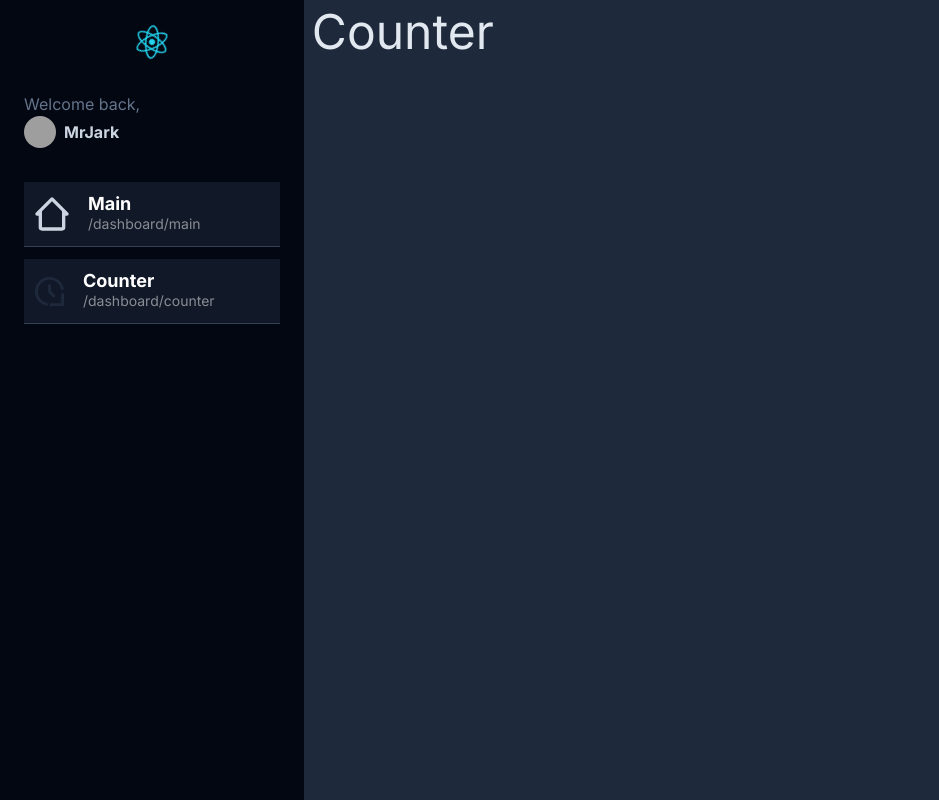
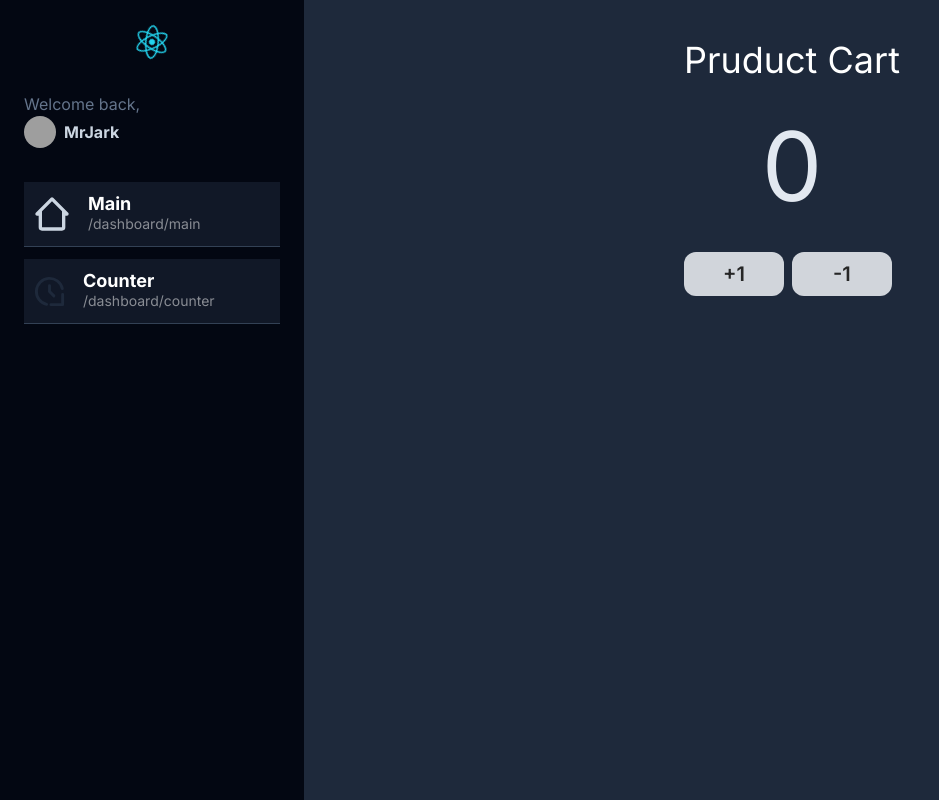
Before and after one commit to MrJark/nextjs-handOn, a Next.js app in the folder devtalles_/02-dashboard/: page /dashboard/counter in a window 1280 px wide. Shown: the whole page, without its empty margins (0-939 px from the left). Built offline with nearby package versions, Linux system fonts and the light colour scheme; grey boxes are pictures that could not be loaded.

Commit message:
use client and metadata explanation on readme

```diff
--- a/devtalles_/02-dashboard/app/dashboard/counter/page.tsx
+++ b/devtalles_/02-dashboard/app/dashboard/counter/page.tsx
@@ -1,10 +1,43 @@
+import { CartCounter } from "@/app/shopping-cart/components";
+import { Metadata } from "next";
+// import { useState } from "react"
 
 
+//! la metadata SOLO puede estar en la parte del servidor por tanto, es más importate aun tener dividido los componentes en la parte del servidor y del cliente
+export const metadata:Metadata = {
+ title: 'Counter Page',
+ description: 'A simple counter',
+ authors: [
+  {name: 'mrjark', url:'https://linkedin.com/in/mrjark'},
+ ],
+};
 
 export default function Counter() {
+
+  // Comento la  parte del state y me lo llevo a otro archivo porque es mala práctica tener muchos compoenentes en la parte del cliente. Tan solo deben estar aquellos mínimos necesarios, como en este caso aquellos componentes que usen el state
+  // const [counter, setCounter] = useState(10);
+
+  // const pushCounter = ( value: number) => {
+  //   setCounter( prev => ( prev + value ));
+  // }
+  // tarea: hacer que fucnione el counter ✅
   return (
-    <>
-        <h1 className="text-5xl">Counter</h1>
-    </>
+    <div className="flex flex-col items-center justify-between py-8 w-full h-80">
+      <span className=" text-4xl text-white">Pruduct Cart</span>
+      <CartCounter/>
+      {/* <span className="text-8xl">{counter}</span>
+      <div className=" flex ">
+        <button
+          onClick={()=>pushCounter(1)}
+          className=" flex items-center justify-center p-2 rounded-xl bg-gray-300 text-xl font-semibold text-neutral-800 hover:bg-gray-500 hover:text-neutral-100 transition-all w-[100px] mr-2"
+        >
+        +1</button>
+        <button
+          onClick={() => pushCounter(-1)}
+          className=" flex items-center justify-center p-2 rounded-xl bg-gray-300 text-xl font-semibold text-neutral-800 hover:bg-gray-500 hover:text-neutral-100 transition-all w-[100px] mr-2"
+        >
+        -1</button>
+      </div> */}
+    </div>
   )
 }
--- /dev/null
+++ b/devtalles_/02-dashboard/app/shopping-cart/components/CartCounter.tsx
@@ -0,0 +1,32 @@
+'use client'
+import { useState } from "react";
+
+
+interface Props {
+    value?: number,
+}
+
+export const CartCounter = ( { value = 0 }:Props ) => {
+    const [counter, setCounter] = useState(value);
+
+    const pushCounter = ( value: number) => {
+      setCounter( prev => ( prev + value ));
+    }
+    return (
+        <>
+            <span className="text-8xl">{counter}</span>
+            <div className=" flex ">
+            <button
+                onClick={()=>pushCounter(1)}
+                className=" flex items-center justify-center p-2 rounded-xl bg-gray-300 text-xl font-semibold text-neutral-800 hover:bg-gray-500 hover:text-neutral-100 transition-all w-[100px] mr-2"
+            >
+            +1</button>
+            <button
+                onClick={() => pushCounter(-1)}
+                className=" flex items-center justify-center p-2 rounded-xl bg-gray-300 text-xl font-semibold text-neutral-800 hover:bg-gray-500 hover:text-neutral-100 transition-all w-[100px] mr-2"
+            >
+            -1</button>
+            </div>
+        </>
+    )
+}
--- /dev/null
+++ b/devtalles_/02-dashboard/app/shopping-cart/components/index.ts
@@ -0,0 +1 @@
+export { CartCounter } from "./CartCounter";
```
Also changed, not shown: 1 other file (tests, documents, lock files or other folders).
